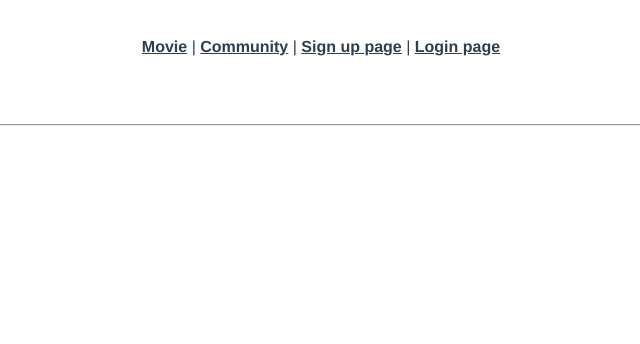
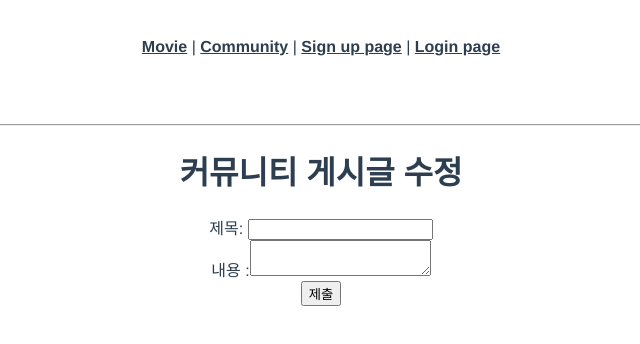
Before and after one commit to Juahjoah/MoodU, a Vue app in the folder final-pjt-front/: page /community/1/update in a window 1280 px wide. Shown: the top 344 px of the page, without its empty margins (319-959 px from the left). Built offline with nearby package versions, Linux system fonts and the light colour scheme; no server answers.

Commit message:
feat: community update 기능 구현

```diff
--- a/final-pjt-front/src/router/index.js
+++ b/final-pjt-front/src/router/index.js
@@ -7,6 +7,7 @@ import LoginView from '../views/Accounts/LoginView.vue'
 import MovieDetailView from '../views/Movie/MovieDetailView.vue'
 import CommunityCreateView from '../views/Community/CommunityCreateView'
 import CommunityDetailView from '../views/Community/CommunityDetailView'
+import CommunityUpdateView from '../views/Community/CommunityUpdateView'
 
 Vue.use(VueRouter)
 
@@ -37,6 +38,11 @@ const routes = [
     component: CommunityDetailView
   },
   {
+    path: '/community/:id/update',
+    name: 'CommunityUpdate',
+    component: CommunityUpdateView
+  },
+  {
     path: '/signup',
     name: 'SignupView',
     component: SignupView
--- a/final-pjt-front/src/views/Community/CommunityCreateView.vue
+++ b/final-pjt-front/src/views/Community/CommunityCreateView.vue
@@ -8,7 +8,7 @@
       <label for="content"> 내용 :</label>
       <textarea type="text" id="content" v-model.trim="content" />
       <br />
-      <button @click="createCommunity">제출</button>
+      <button @click="createCommunity()">제출</button>
     </form>
   </div>
 </template>
@@ -50,11 +50,10 @@ export default {
         },
       })
         .then((response) => {
+          this.$router.push({ name: "Community" });
           console.log(response);
-          this.$router.push({ name: "Community" });
         })
         .catch((error) => {
-          // console.log(this.data);
           console.log(error);
         });
     },
--- a/final-pjt-front/src/views/Community/CommunityDetailView.vue
+++ b/final-pjt-front/src/views/Community/CommunityDetailView.vue
@@ -1,11 +1,11 @@
 <template>
   <div class="communitydetail">
-    <p>{{ community }}</p>
+    <!-- <p>{{ community }}</p> -->
     <p>제목 : {{ community.title }}</p>
     <p>내용 : {{ community.content }}</p>
     <p>작성자 : {{ community.username }}</p>
     <hr />
-    <!-- <button @click="communityUpdate()">[수정하기]</button> -->
+    <button @click="communityUpdate()">[수정하기]</button>
     <button @click="communityDelete()">[삭제하기]</button>
   </div>
 </template>
@@ -46,7 +46,16 @@ export default {
           console.log(error);
         });
     },
-    communityUpdate() {},
+    communityUpdate() {
+      if (this.$store.state.user == this.community.username) {
+        this.$router.push({
+          name: "CommunityUpdate",
+          params: { id: this.community.id },
+        });
+      } else {
+        alert("본인이 작성한 글만 수정이 가능합니다.");
+      }
+    },
     communityDelete() {
       if (confirm("정말 삭제하시겠습니까?")) {
         axios({
@@ -63,7 +72,6 @@ export default {
       }
     },
   },
-
   computed: {},
 };
 </script>
--- /dev/null
+++ b/final-pjt-front/src/views/Community/CommunityUpdateView.vue
@@ -0,0 +1,82 @@
+<template>
+  <div class="communityupdateview">
+    <h1>커뮤니티 게시글 수정</h1>
+    <form>
+      <label for="title"> 제목: </label>
+      <input type="text" id="title" v-model.trim="community.title" />
+      <br />
+      <label for="content"> 내용 :</label>
+      <textarea type="text" id="content" v-model.trim="community.content" />
+      <br />
+      <button @click="updateCommunity(community)">제출</button>
+    </form>
+  </div>
+</template>
+
+<script>
+import axios from "axios";
+
+const API_URL = "http://127.0.0.1:8000";
+
+export default {
+  name: "CommunityUpdateView",
+  data() {
+    return {
+      community: Object,
+      // title: "",
+      // content: "",
+    };
+  },
+  methods: {
+    setToken() {
+      const token = localStorage.getItem("jwt");
+      const config = {
+        Authorization: `Bearer ${token}`,
+      };
+      return config;
+    },
+    getCommunityDetail() {
+      axios({
+        method: "get",
+        url: `${API_URL}/community/${this.$route.params.id}/`,
+      })
+        .then((response) => {
+          this.community = response.data;
+        })
+        .catch((error) => {
+          console.log(error);
+        });
+    },
+    updateCommunity(community) {
+      const title = community.title;
+      const content = community.content;
+
+      axios({
+        method: "put",
+        url: `${API_URL}/community/${this.$route.params.id}/update/`,
+        data: {
+          title,
+          content,
+        },
+        headers: this.setToken(),
+      })
+        .then((response) => {
+          console.log(response);
+          this.$router.push({
+            name: "CommunityDetail",
+            params: { id: this.community.id },
+          });
+        })
+        .catch((error) => {
+          console.log(error);
+        });
+    },
+  },
+  created() {
+    this.getCommunityDetail();
+  },
+};
+</script>
+
+<style>
+</style>
```
